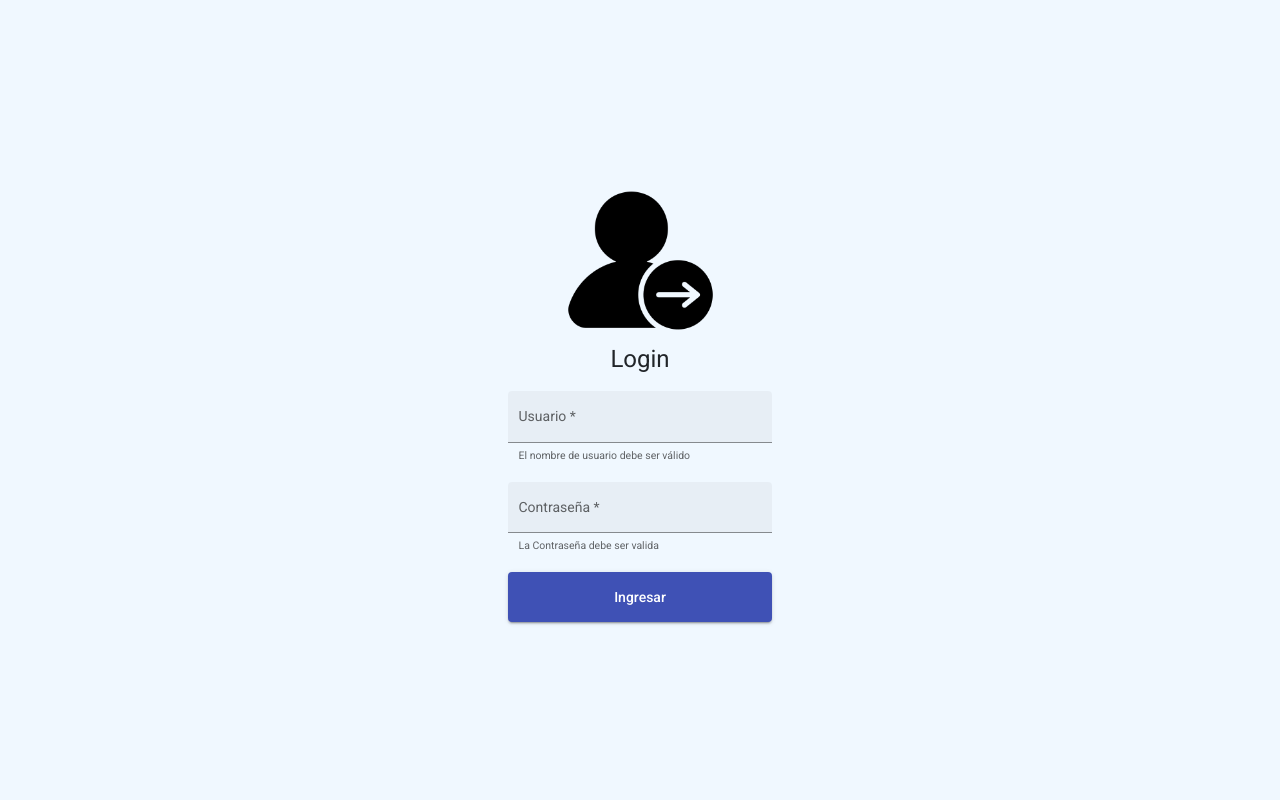
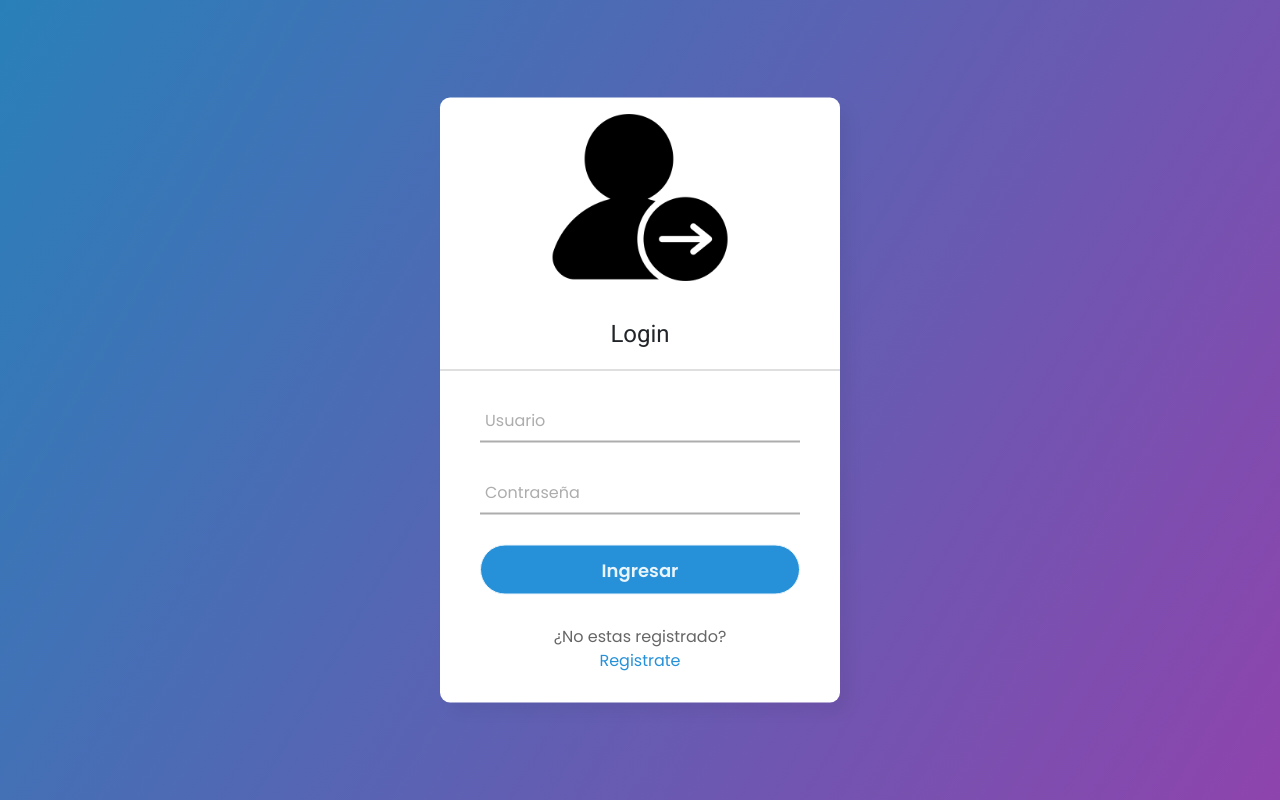
Before and after one commit to esamconcoha/quejas-front, an Angular app: page /login in a window 1280 px wide. Built offline with nearby package versions, Linux system fonts and the light colour scheme.

Commit message:
Pantalla de Login

```diff
--- a/src/app/componentes/Usuario-Externo/Mi-prestamito-registrarse/Mi-prestamito-registrarse.component.css
+++ b/src/app/componentes/Usuario-Externo/Mi-prestamito-registrarse/Mi-prestamito-registrarse.component.css
@@ -36,9 +36,9 @@ h1{
 
   .Guardar{
     font-family: 'Segoe UI Black', Courier, monospace;
-    font-size: 18pt;
+    font-size: 16pt;
     color:white;
-    background-color:#16CCCC;
+    background-color:#8bc1d4;
     border-radius: 30px;
     border-color: white;
      width: 200px;
--- a/src/app/componentes/Usuario-Externo/Mi-prestamito-registrarse/Mi-prestamito-registrarse.component.ts
+++ b/src/app/componentes/Usuario-Externo/Mi-prestamito-registrarse/Mi-prestamito-registrarse.component.ts
@@ -30,7 +30,7 @@ export class MiPrestamitoRegistrarseComponent implements OnInit {
     this.router.navigate(['/menu-principal']);
   }
   irSesion(){
-    this.router.navigate(['/iniciar-sesion']);
+    this.router.navigate(['/login']);
   }
 
 
--- a/src/app/componentes/home/home.component.css
+++ b/src/app/componentes/home/home.component.css
@@ -27,3 +27,29 @@
     background-image: url('src\assets\imagenes\quejas1.jpg');
     background-size: cover;
   }
+
+
+  .navegacion {
+    background-color: #333;
+
+  color: #fff;
+  padding: 10px;
+
+  list-style: none;
+
+  margin: 0;
+
+  padding: 0;
+
+  display: inline-block;
+
+  margin-right: 20px;
+
+  margin-right: 0;
+
+  color: #fff;
+
+  text-decoration: none;
+
+  text-decoration: underline;
+}
--- a/src/app/componentes/home/home.component.html
+++ b/src/app/componentes/home/home.component.html
@@ -9,7 +9,7 @@
     <meta name="viewport" content="width=device-width, initial-scale=1.0">
 
   </head>
-  <nav class="navbar navbar-expand-sm bg-dark navbar-dark  bg-light ">
+  <nav class="navbar navbar-expand-sm bg-dark navbar-dark  bg-light">
     <ul class="navbar-nav">
       <li class="nav-item">
         <a href="https://github.com/Juarezgump655" routerLinkActive="active" class="nav-link ms-auto"
@@ -29,7 +29,7 @@
           QUEJAS</a>
       </li>
       <li class="nav-item ">
-        <a href="/login" routerLinkActive="active" class="nav-link ms-auto" style="color:white;">TRABAJAS AQUI?</a>
+        <a href="/login" routerLinkActive="active" class="nav-link ms-auto" style="color:white;">INICIAR SESIÓN</a>
       </li>
 
     </ul>
--- a/src/app/componentes/login/login.component.css
+++ b/src/app/componentes/login/login.component.css
@@ -1,21 +1,119 @@
-.body{
-    display: flex;
-    justify-content: center;
-    height: 100%;
-    align-items: center;
-    background-color: aliceblue;
+@import url('https://fonts.googleapis.com/css2?family=Noto+Sans:wght@700&family=Poppins:wght@400;500;600&display=swap');
+*{
+  margin: 0;
+  padding: 0;
+  box-sizing: border-box;
+  font-family: "Poppins", sans-serif;
+}
+body{
+  margin: 0;
+  padding: 0;
+  background: linear-gradient(120deg,#2980b9, #8e44ad);
+  height: 100vh;
+  overflow: hidden;
+}
+.center{
+  position: absolute;
+  top: 50%;
+  left: 50%;
+  transform: translate(-50%, -50%);
+  width: 400px;
+  background: white;
+  border-radius: 10px;
+  box-shadow: 10px 10px 15px rgba(0,0,0,0.05);
+}
+.center h1{
+  text-align: center;
+  padding: 20px 0;
+  border-bottom: 1px solid silver;
+}
+.center form{
+  padding: 0 40px;
+  box-sizing: border-box;
+}
+form .txt_field{
+  position: relative;
+  border-bottom: 2px solid #adadad;
+  margin: 30px 0;
+}
+.txt_field input{
+  width: 100%;
+  padding: 0 5px;
+  height: 40px;
+  font-size: 16px;
+  border: none;
+  background: none;
+  outline: none;
+}
+.txt_field label{
+  position: absolute;
+  top: 50%;
+  left: 5px;
+  color: #adadad;
+  transform: translateY(-50%);
+  font-size: 16px;
+  pointer-events: none;
+  transition: .5s;
+}
+.txt_field span::before{
+  content: '';
+  position: absolute;
+  top: 40px;
+  left: 0;
+  width: 0%;
+  height: 2px;
+  background: #2691d9;
+  transition: .5s;
+}
+.txt_field input:focus ~ label,
+.txt_field input:valid ~ label{
+  top: -5px;
+  color: #2691d9;
+}
+.txt_field input:focus ~ span::before,
+.txt_field input:valid ~ span::before{
+  width: 100%;
+}
+.pass{
+  margin: -5px 0 20px 5px;
+  color: #a6a6a6;
+  cursor: pointer;
+}
+.pass:hover{
+  text-decoration: underline;
+}
+input[type="submit"]{
+  width: 100%;
+  height: 50px;
+  border: 1px solid;
+  background: #2691d9;
+  border-radius: 25px;
+  font-size: 18px;
+  color: #e9f4fb;
+  font-weight: 700;
+  cursor: pointer;
+  outline: none;
+}
+input[type="submit"]:hover{
+  border-color: #2691d9;
+  transition: .5s;
+}
+.signup_link{
+  margin: 30px 0;
+  text-align: center;
+  font-size: 16px;
+  color: #666666;
+}
+.signup_link a{
+  color: #2691d9;
+  text-decoration: none;
+}
+.signup_link a:hover{
+  text-decoration: underline;
 }
 
-.login{
-    width: 50%;
-    max-width: 330px;
-    text-align: center;
+.loginImg{
+margin-left: 100px;
+
+    display: flexbox;
 }
-
-.ancho{
-    width: 80%;
-}
-
-.button{
-    height: 50px;
-}
--- a/src/app/componentes/login/login.component.html
+++ b/src/app/componentes/login/login.component.html
@@ -1,30 +1,36 @@
-    <div class="body">
 
-        <div class="login">
+    <!DOCTYPE html>
 
-            <form [formGroup]=" formLogueo" (ngSubmit)="ingresar()">
+    <html lang="en" dir="ltr">
+      <head>
+        <meta charset="utf-8">
 
-          <img src="../../../assets/imagenes/login,png.png" width="50%">
-        <h1>Login</h1>
 
-        <mat-form-field appearance="fill" class="ancho">
-            <mat-label>Usuario</mat-label>
-            <input required matInput formControlName="usuario">
-            <mat-hint>El nombre de usuario debe ser válido</mat-hint>
-          </mat-form-field>
-          <br>
-          <br>
-          <mat-form-field appearance="fill" class="ancho">
-            <mat-label>Contraseña</mat-label>
-            <input required matInput formControlName="password" type="password">
-            <mat-hint>La Contraseña debe ser valida</mat-hint>
-          </mat-form-field>
+      </head>
+      <body>
 
-          <br>
-          <br>
-          <button type="submit" mat-raised-button color="primary" class="ancho button">Ingresar</button>
-        </form>
+        <div class="center">
+          <img src="../../../assets/imagenes/login,png.png" width="50%" class="loginImg">
+          <h1>Login</h1>
+          <form method="post">
+            <div class="txt_field">
+              <input type="text" required>
+              <span></span>
+              <label>Usuario</label>
 
+            </div>
+            <div class="txt_field">
+              <input type="password" required>
+              <span></span>
+              <label>Contraseña</label>
+            </div>
+
+            <input type="submit" value="Ingresar">
+            <div class="signup_link">
+              ¿No estas registrado? <a href="registrarse-usuario" routerLinkActive="active" class="nav-link ">Registrate</a>
+            </div>
+          </form>
         </div>
 
-    </div>
+      </body>
+    </html>
```
